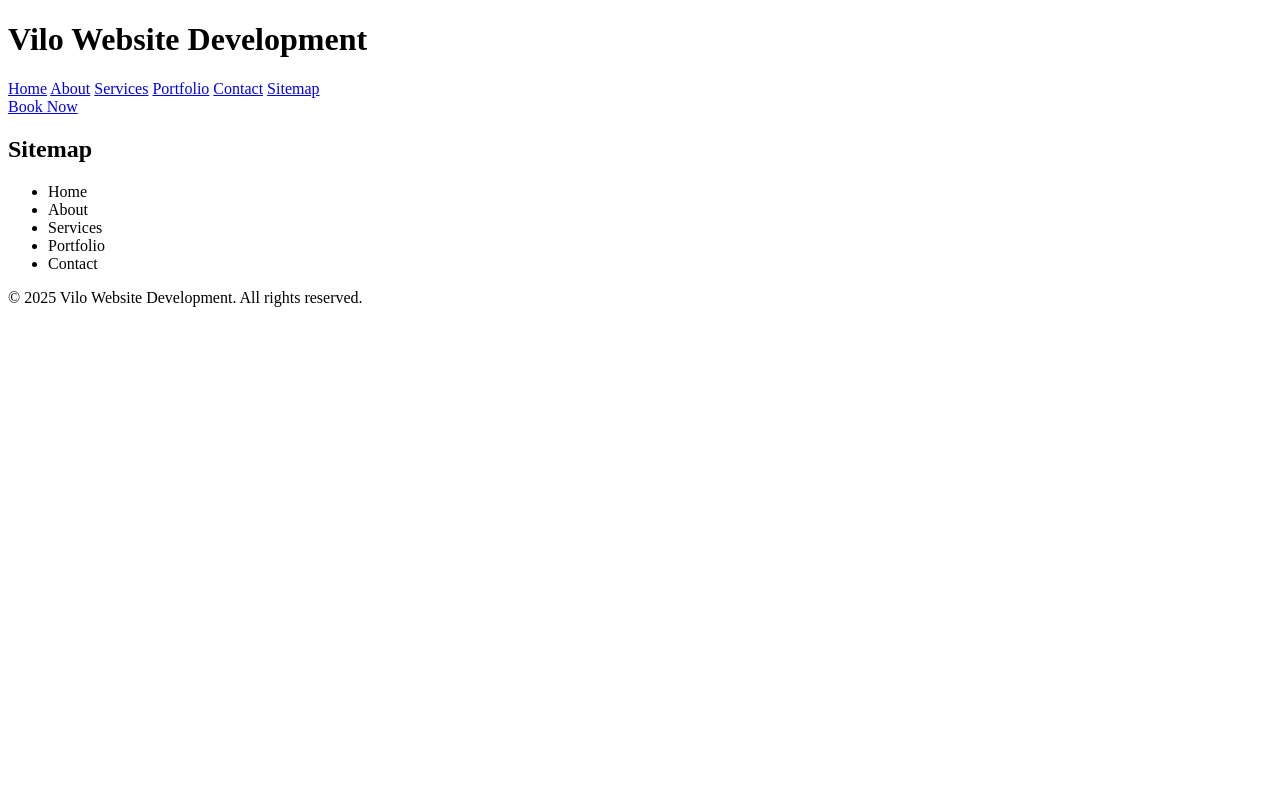
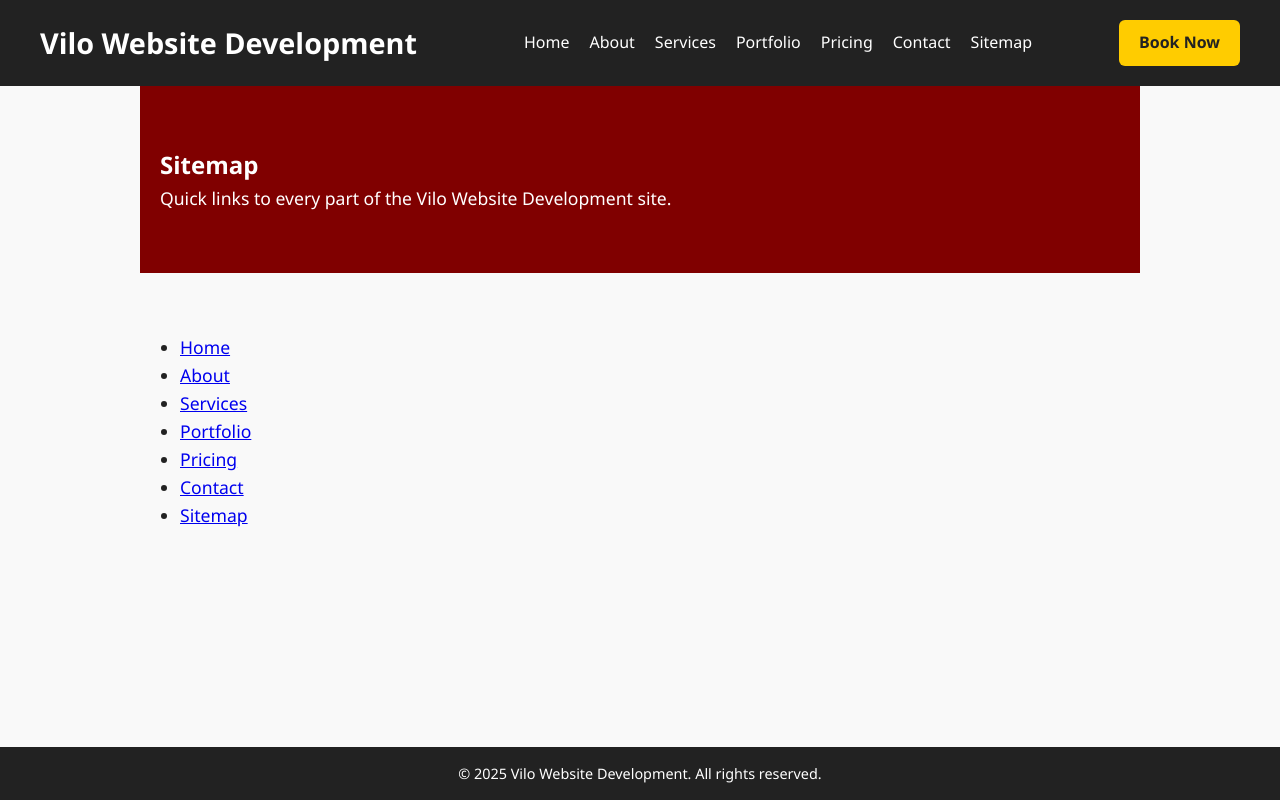
Before and after one commit to agrattray/VILO-WEBSITE-DEVELOPMENT-JR, a plain HTML site: page sitemap.html in a window 1280 px wide. Drawn offline with Linux system fonts and the light colour scheme.

Commit message:
Add files via upload

```diff
--- a/sitemap.html
+++ b/sitemap.html
@@ -1,31 +1,51 @@
-
 <!DOCTYPE html>
 <html lang="en">
 <head>
-    <meta charset="UTF-8">
-    <meta name="viewport" content="width=device-width, initial-scale=1.0">
-    <meta name="description" content="Sitemap for Vilo Website Development.">
+  <meta charset="UTF-8" />
+  <meta name="viewport" content="width=device-width, initial-scale=1.0" />
   <title>Sitemap - Vilo Website Development</title>
-    <link rel="stylesheet" href="assets/css/style.css">
+  <link rel="stylesheet" href="styles.css" />
 </head>
 <body>
+
   <header>
+    <nav>
       <h1>Vilo Website Development</h1>
-        <nav>
-            <a href="index.html">Home</a>
-            <a href="about.html">About</a>
-            <a href="services.html">Services</a>
-            <a href="portfolio.html">Portfolio</a>
-            <a href="contact.html">Contact</a>
-            <a href="sitemap.html">Sitemap</a>
+      <ul>
+        <li><a href="index.html">Home</a></li>
+        <li><a href="about.html">About</a></li>
+        <li><a href="services.html">Services</a></li>
+        <li><a href="portfolio.html">Portfolio</a></li>
+        <li><a href="pricing.html">Pricing</a></li>
+        <li><a href="contact.html">Contact</a></li>
+        <li><a href="sitemap.html">Sitemap</a></li>
+      </ul>
+      <a href="https://calendly.com/arthursenergyonline/30min-1" class="cta-button">Book Now</a>
     </nav>
-        <a href="#" class="book-now">Book Now</a>
   </header>
+
   <main>
-        <h2>Sitemap</h2><ul><li>Home</li><li>About</li><li>Services</li><li>Portfolio</li><li>Contact</li></ul>
+    <section class="page-intro" style="background-color: #800000; color: white;">
+      <h2>Sitemap</h2>
+      <p>Quick links to every part of the Vilo Website Development site.</p>
+    </section>
+
+    <section class="sitemap-section">
+      <ul>
+        <li><a href="index.html">Home</a></li>
+        <li><a href="about.html">About</a></li>
+        <li><a href="services.html">Services</a></li>
+        <li><a href="portfolio.html">Portfolio</a></li>
+        <li><a href="pricing.html">Pricing</a></li>
+        <li><a href="contact.html">Contact</a></li>
+        <li><a href="sitemap.html">Sitemap</a></li>
+      </ul>
+    </section>
   </main>
+
   <footer>
     <p>&copy; 2025 Vilo Website Development. All rights reserved.</p>
   </footer>
+
 </body>
 </html>
```
Lines whose indentation alone changed are shown as unchanged.
